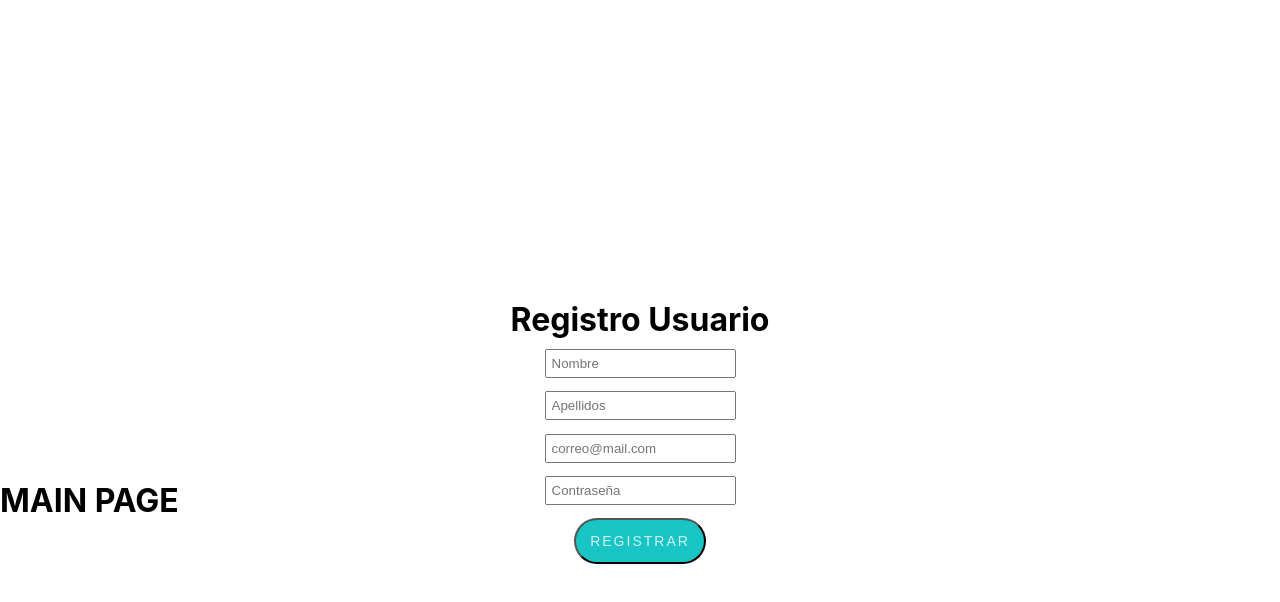
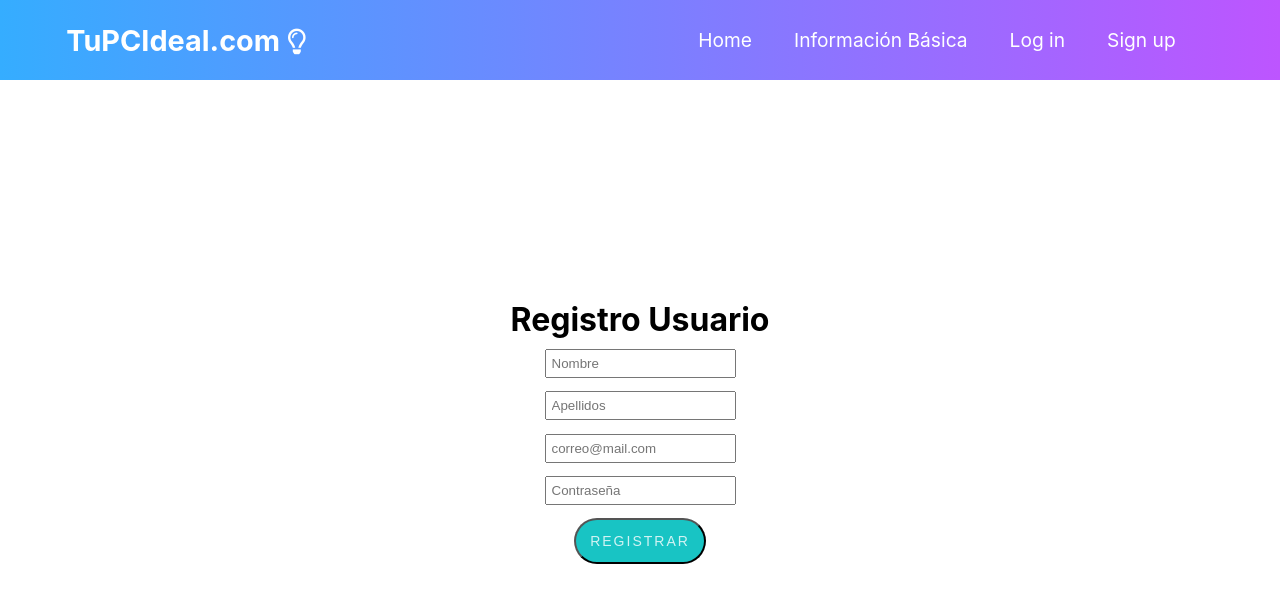
Before and after one commit to jdmejiav/TuPcIdeal, a React (Create React App) app in the folder Frontend/: page /home in a window 1280 px wide. Shown: the top 602 px of the page. Built offline with nearby package versions, Linux system fonts and the light colour scheme.

Commit message:
header en registro

```diff
--- a/Frontend/src/App.css
+++ b/Frontend/src/App.css
@@ -1,3 +1,11 @@
+*{
+  box-sizing: border-box;
+  margin: 0;
+  padding: 0;
+  font-family: 'Monserrat',sans-serif;
+
+}
+
 .App {
   text-align: center;
   font-family: 'Montserrat', sans-serif;
--- a/Frontend/src/components/Navbar/MenuItems.js
+++ b/Frontend/src/components/Navbar/MenuItems.js
@@ -1,10 +1,10 @@
-export const MenuItems = {
+export const MenuItems = [
     {
         tittle: 'Home',
         url :'#',
         cName : 'nav-links',
     },{
-        tittle: 'informacion-basica',
+        tittle: 'Información Básica',
         url :'#',
         cName : 'nav-links',
     },{
@@ -16,4 +16,4 @@ export const MenuItems = {
         url :'#',
         cName : 'nav-links',
     },
-}
+]
--- a/Frontend/src/components/Navbar/Navbar.css
+++ b/Frontend/src/components/Navbar/Navbar.css
@@ -5,6 +5,7 @@
     justify-content: center;
     align-items: center;
     font-size: 1.2rem;
+
 }
 .navbar-logo{
 
@@ -45,3 +46,9 @@
 .fa-bars{
     color: #ffff;
 }
+.nav-links-mobile{
+    display: none;
+}
+.menu-icon{
+    display: none;
+}
--- a/Frontend/src/components/Navbar/Navbar.js
+++ b/Frontend/src/components/Navbar/Navbar.js
@@ -8,7 +8,11 @@ class Navbar extends Component{
     state={
         clicked: false
     }
-
+    handleClick = () =>{
+        this.setState({
+            clicked: !this.state.clicked
+        })
+    }
 
     render(){
         return(
@@ -17,7 +21,7 @@ class Navbar extends Component{
                 <div className="menu-icon" onClick={this.handleClick}>
                     <i className={this.state.clicked ? 'fas fa-times' : 'fas fa-bars'}></i>
                 </div>
-                <ul>
+                <ul className={this.state.clicked ? 'nav-menu active' : 'nav-menu'}>
                     {
                         MenuItems.map((item,index)=>{
                             return(
--- a/Frontend/src/pages/home.jsx
+++ b/Frontend/src/pages/home.jsx
@@ -1,14 +1,16 @@
 import React, { Component } from 'react'
+
+import Navbar from '../components/Navbar/Navbar'
 import Registro from './Registro'
-
 
 export default class Home extends Component {
 
    render() {
        return(
             <div className="container">
-                <h1>MAIN PAGE</h1>
-                <Registro />
+
+                <Navbar/>
+                <Registro/>
             </div>
    )}
 }
--- a/Frontend/src/styles/Registro.css
+++ b/Frontend/src/styles/Registro.css
@@ -14,9 +14,8 @@
 
 .container
 {
-    display: flex;
-    align-items: center;
-    height: 1000px;
+
+
     background-color: rgb(255, 255, 255);
 }
 
```
